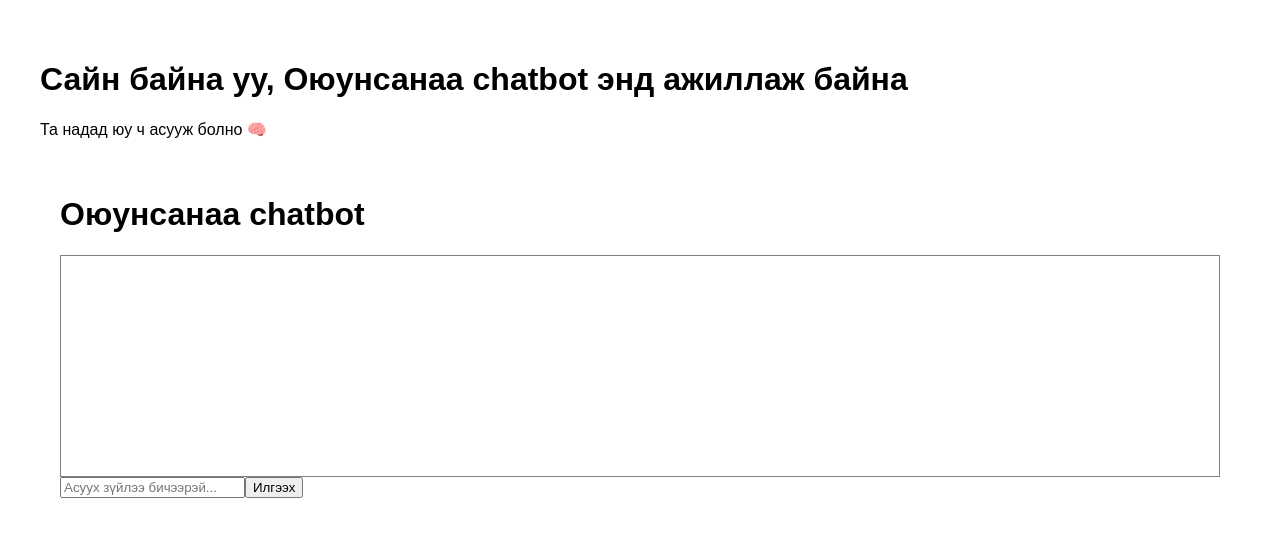
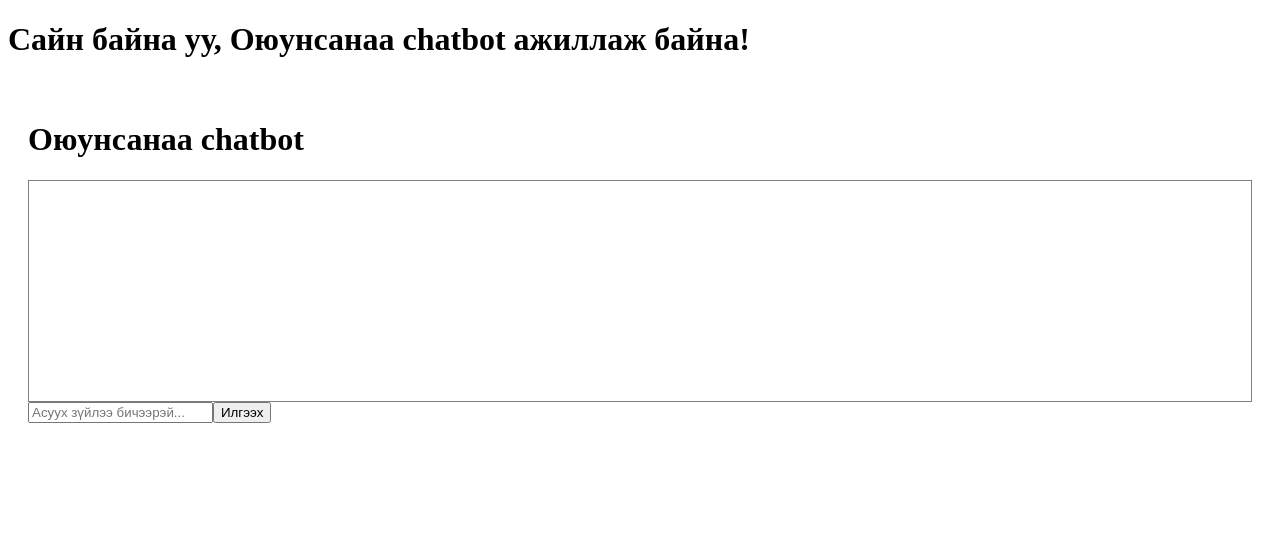
Before and after one commit to oyunsanaaai/Oyunsanaa-love, a Next.js app: page / in a window 1280 px wide. Shown: the top 536 px of the page. Built offline with nearby package versions, Linux system fonts and the light colour scheme.

Commit message:
Update index.js

```diff
--- a/pages/index.js
+++ b/pages/index.js
@@ -1,10 +1,9 @@
-import Chat from './Chat';
+import Chat from './chat';
 
 export default function Home() {
   return (
-    <div style={{ padding: '2rem', fontFamily: 'Arial, sans-serif' }}>
-      <h1>Сайн байна уу, Оюунсанаа chatbot энд ажиллаж байна</h1>
-      <p>Та надад юу ч асууж болно 🧠</p>
+    <div>
+      <h1>Сайн байна уу, Оюунсанаа chatbot ажиллаж байна!</h1>
       <Chat />
     </div>
   );
```
